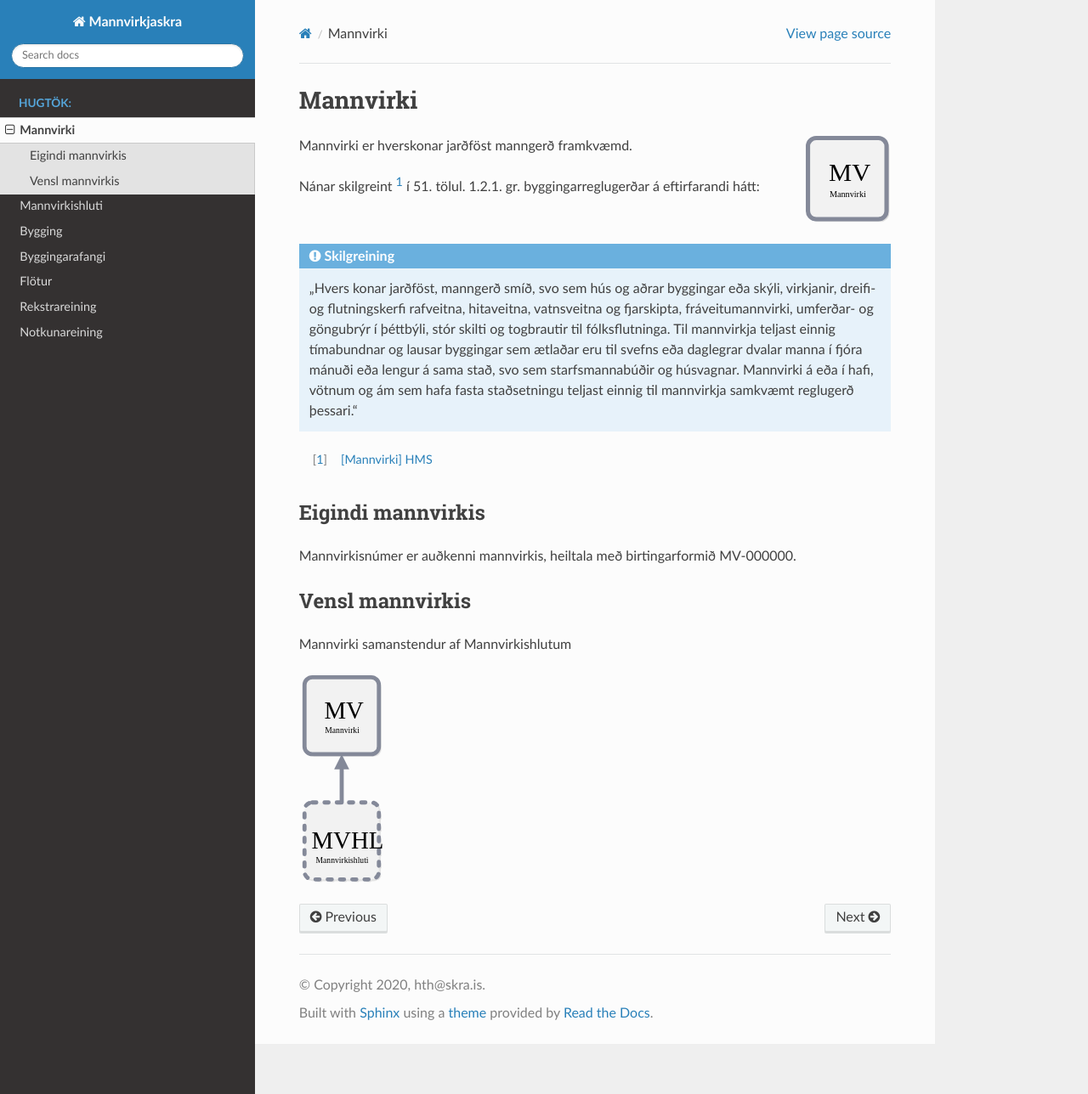
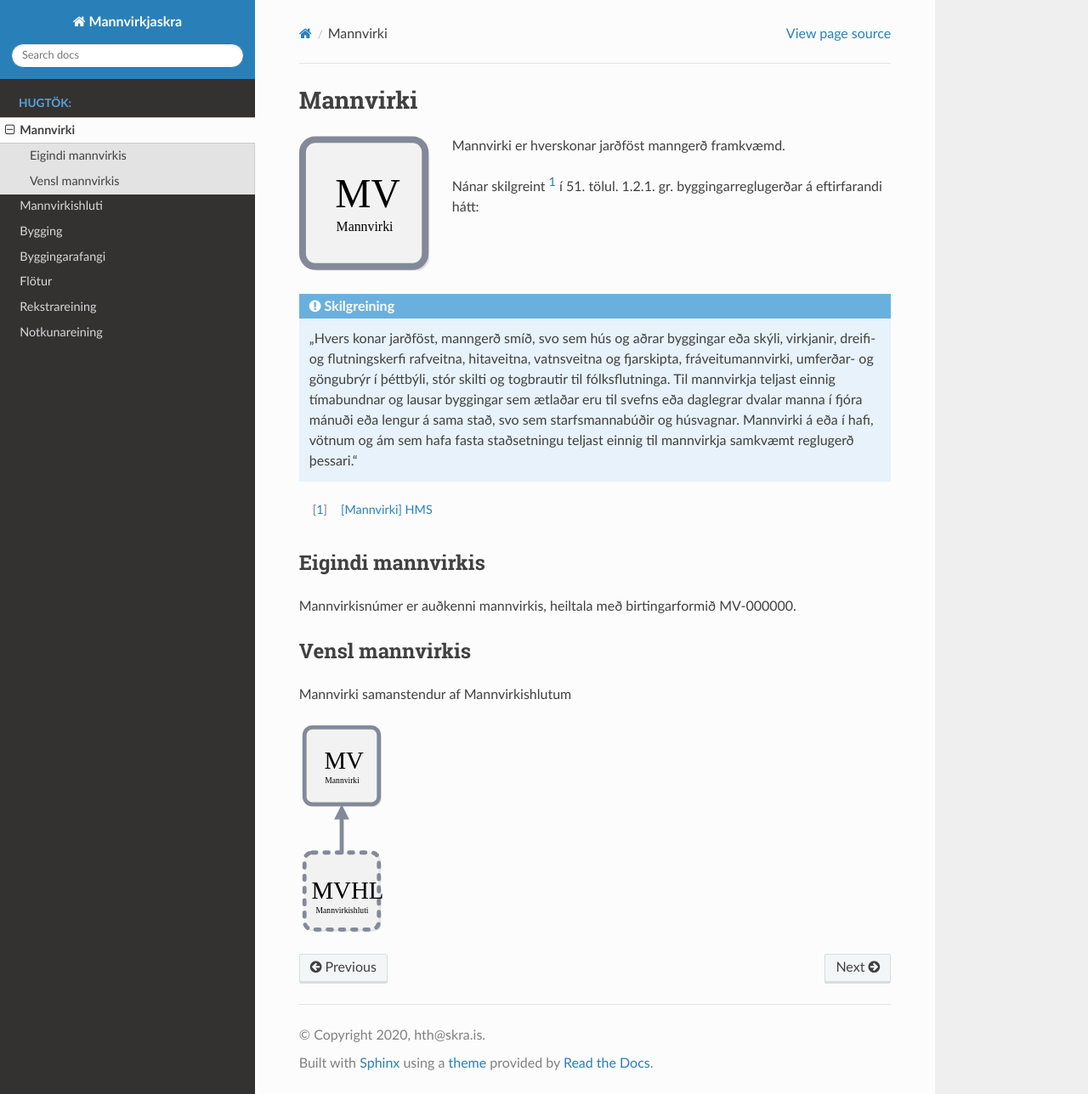
Before and after one commit to hthl/Mannvirkjaskra, a Sphinx documentation site: the page built from source/mannvirki.rst, in a window 1280 px wide and 1288 px high. Shown: the whole window at 85% size. Built offline with Sphinx 7.4.7 and the Read the Docs theme 2.0.0, drawn with Linux system fonts in a browser that asks for light colours.

Commit message:
Update mannvirki.rst

```diff
--- a/source/mannvirki.rst
+++ b/source/mannvirki.rst
@@ -2,9 +2,9 @@ Mannvirki
 ==========
 
 .. image:: img/mannvirki.svg
-  :width: 100
+  :scale: 200 %
   :alt: Mannvirki
-  :align: right
+  :align: left
 
 Mannvirki er hverskonar jarðföst manngerð framkvæmd.
 
```
